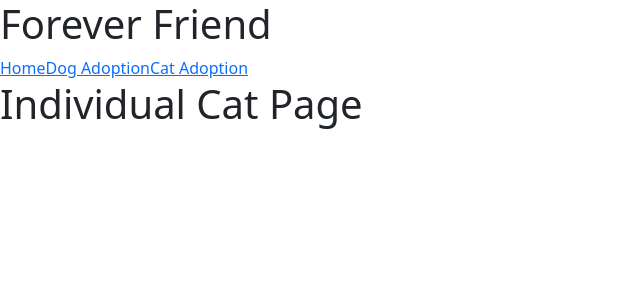
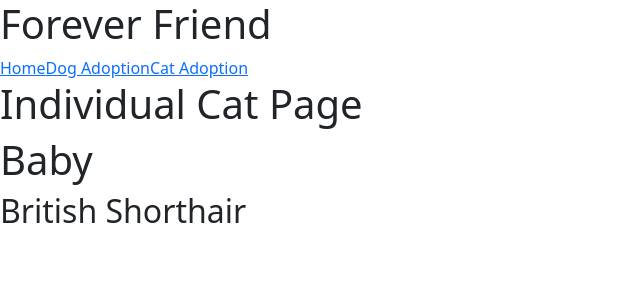
Before and after one commit to priscilla-martinez/AnimalAdoption, a React (Create React App) app in the folder foreverfriend/: page /cat/Baby in a window 1280 px wide. Shown: the top 300 px of the page, without its empty margins (0-640 px from the left). Built offline with nearby package versions, Linux system fonts and the light colour scheme.

Commit message:
Getting individual data for selected cat

```diff
--- a/foreverfriend/src/Cat/Cat.js
+++ b/foreverfriend/src/Cat/Cat.js
@@ -2,8 +2,24 @@ import { useParams } from 'react-router'
 import CatData from '../CatData'
 
 function Cat(){
+    let catName = useParams().catName
+
+    console.log("useParam Cat Name: ",catName)
+
+    const paramCatData = CatData.filter(CatData => CatData.name === catName).map(data => {
+        return(
+            <>
+                <h1>{data.name}</h1>
+                <h2>{data.breeds.primary}</h2>
+            </>
+        );
+    })
+
     return(
-        <h1>Individual Cat Page</h1>
+        <>
+            <h1>Individual Cat Page</h1>
+            {paramCatData}
+        </>
     )
 }
 
```
